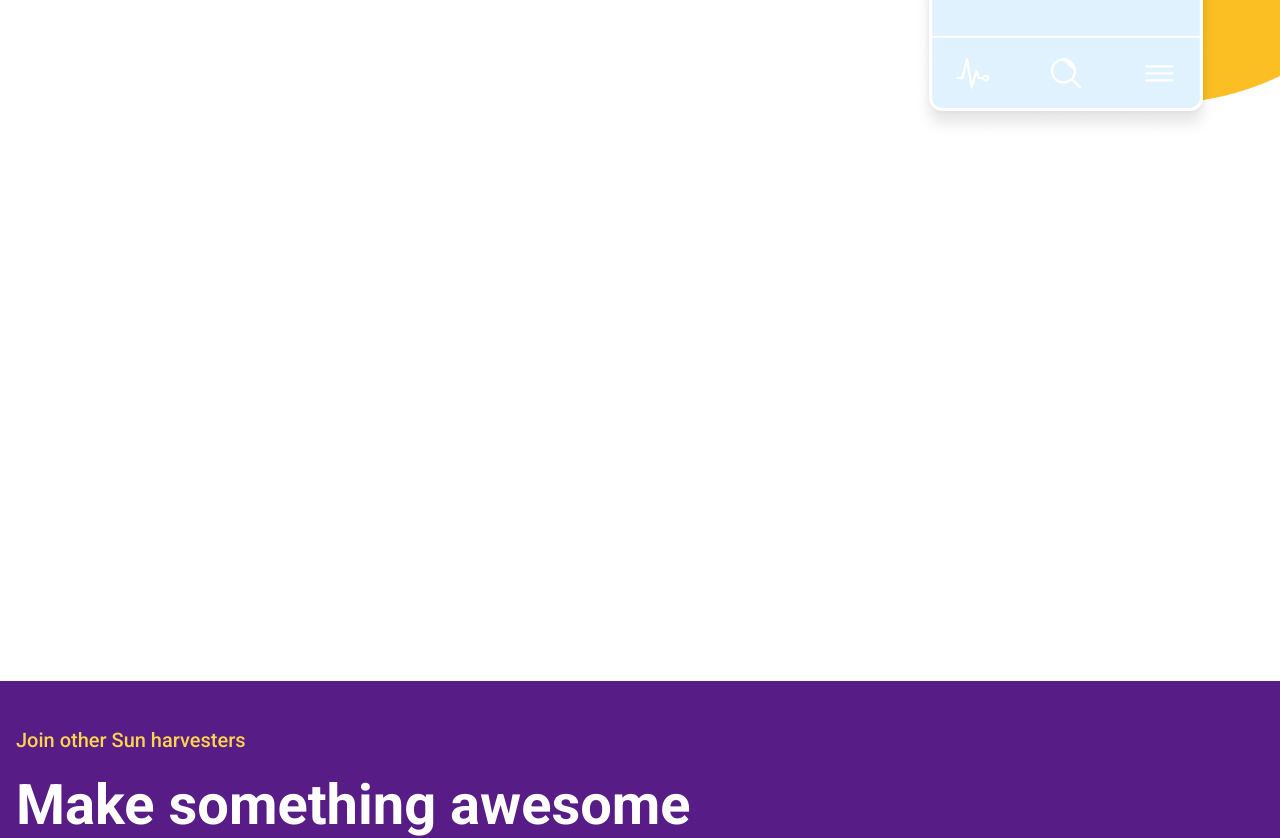
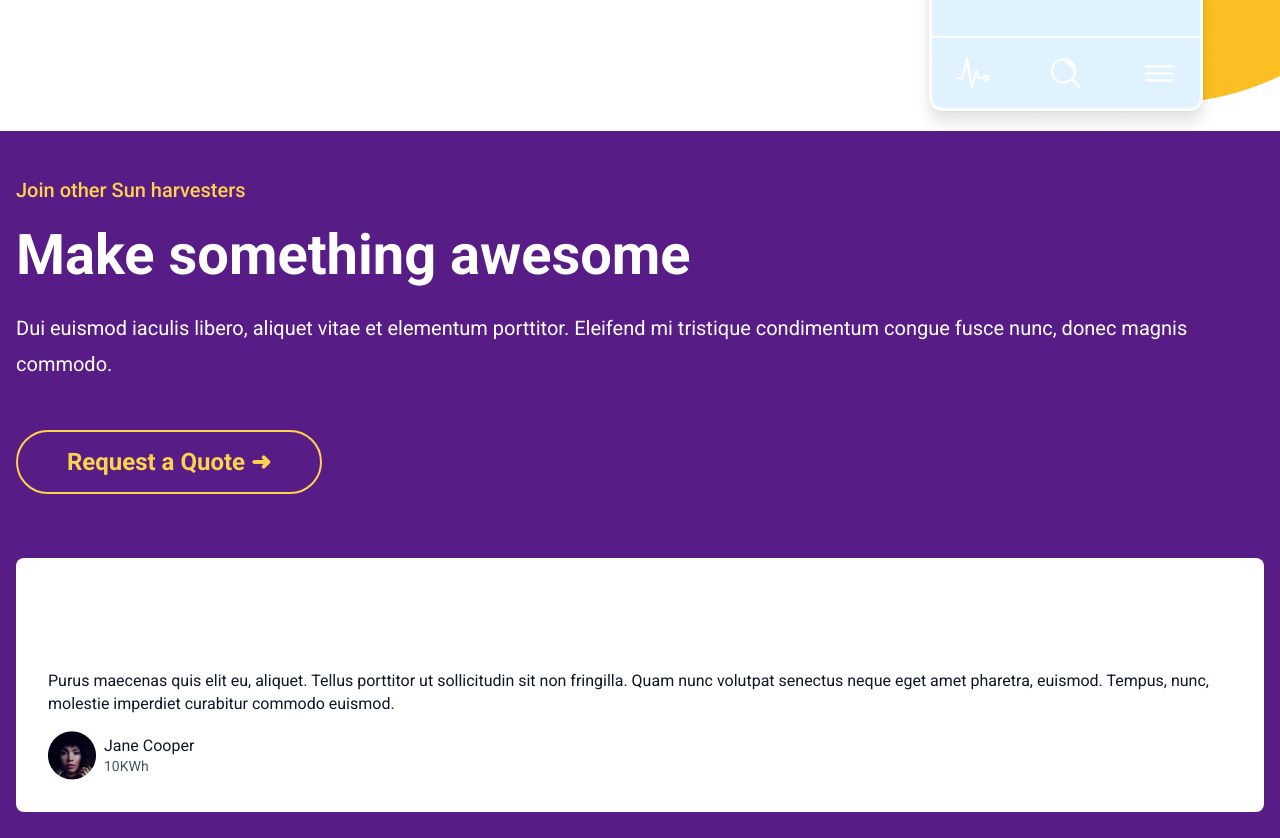
Before and after one commit to jooluisrm/buzzvel-fe, a Next.js app: page / in a window 1280 px wide. Shown: the part 3340-4178 px from the top of the page. Built offline with nearby package versions, Linux system fonts and the light colour scheme.

Commit message:
criação do componente Mensagem

```diff
--- /dev/null
+++ b/src/components/reciclagem/Mensagem.tsx
@@ -0,0 +1,25 @@
+import Image from "next/image";
+import avatar from "@/app/assets/User Thumb.png"
+
+export const Mensagem = () => {
+    return (
+        <div className="bg-white p-8 pt-28 mt-16 flex flex-col gap-4 rounded-lg">
+            <div>
+                <p className="text-[16px] leading-[22.4px]">
+                    Purus maecenas quis elit eu, aliquet. Tellus porttitor ut sollicitudin sit non fringilla.
+                    Quam nunc volutpat senectus neque eget amet pharetra, euismod. Tempus, nunc, molestie imperdiet
+                    curabitur commodo euismod.
+                </p>
+            </div>
+            <div className="flex items-center gap-2">
+                <div>
+                    <Image alt="avatar" src={avatar}/>
+                </div>
+                <div>
+                    <h4 className="text-[16px] leading-[22.4px]">Jane Cooper</h4>
+                    <p className="text-[#475569] text-[14px] leading-[19.6px]">10KWh</p>
+                </div>
+            </div>
+        </div>
+    );
+}
--- a/src/components/section5/Section5.tsx
+++ b/src/components/section5/Section5.tsx
@@ -1,10 +1,22 @@
+import { Button } from "../reciclagem/Button";
+import { Mensagem } from "../reciclagem/Mensagem";
 import { TitleSection } from "../reciclagem/TitleSection";
 
 export const Section5 = () => {
     return (
-        <section className="bg-[#581C87] mt-[550px] py-12 px-4">
-            <TitleSection bg="roxo" h1="Make something awesome" h2="Join other Sun harvesters" p="Dui euismod iaculis libero, aliquet vitae et elementum porttitor. Eleifend mi tristique condimentum congue fusce nunc, donec magnis commodo."/>
+        <section className="bg-[#581C87] mt-[550px] py-12 px-4 md:mt-0">
+            <div className="flex flex-col">
+                <TitleSection
+                    bg="roxo"
+                    h1="Make something awesome" h2="Join other Sun harvesters"
+                    p="Dui euismod iaculis libero, aliquet vitae et elementum porttitor. Eleifend mi tristique condimentum congue fusce nunc, donec magnis commodo."
+                />
+                <Button text="Request a Quote" color="#FCD34D" />
+            </div>
 
+            <div>
+                <Mensagem />
+            </div>
         </section>
     );
 }
```
Also changed, not shown: src/app/assets/User Thumb.png (added).
